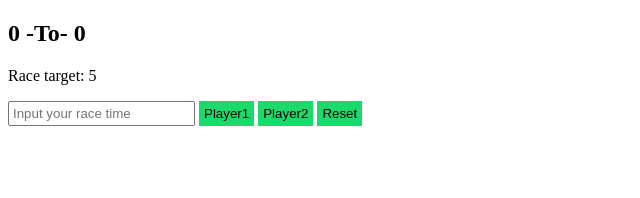
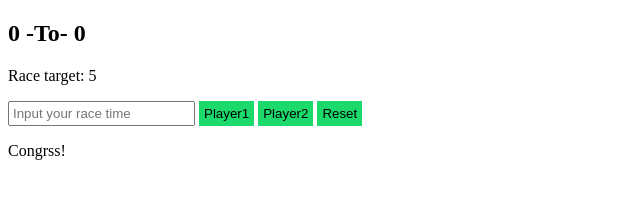
Before and after one commit to MdSaayed/racing-game, a plain HTML site: page index.html in a window 1280 px wide. Shown: the full height of the page, 0-640 px from the left. Drawn offline with Linux system fonts and the light colour scheme.

Commit message:
Update index.html

```diff
--- a/index.html
+++ b/index.html
@@ -16,6 +16,11 @@
         <button id="player_2">Player2</button>
         <button id="reset">Reset</button>
     </div>
+    <div class="msg_box">
+        <div class="msg">
+            <p id="winner_msg">Congrss!</p>
+        </div>
+    </div>
 
     <script src="index.js"></script>
 </body>
```
